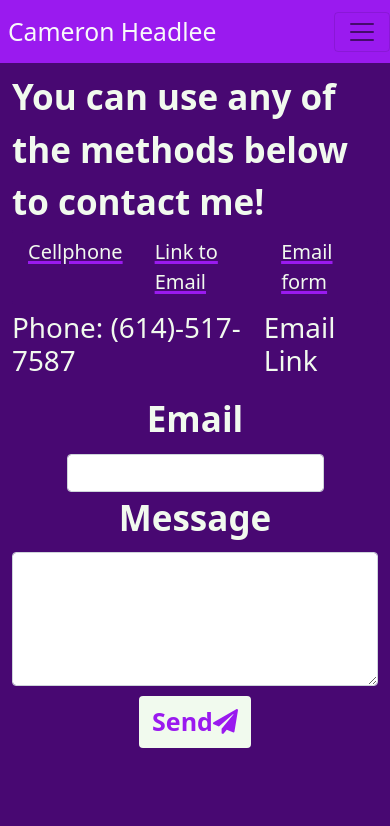
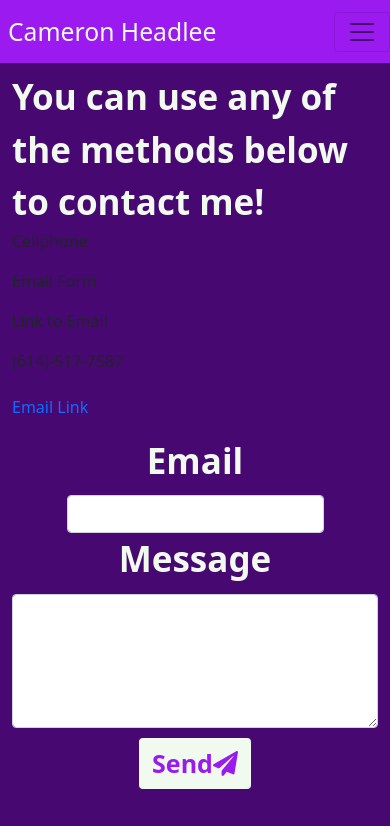
Before and after one commit to CameronHeadlee/R-Portfolio, a React (Create React App) app: page /Contact in a window 390 px wide. Shown: the top 826 px of the page. Built offline with nearby package versions, Linux system fonts and the light colour scheme.

Commit message:
Fixed spacing and responsiveness on contact page.

```diff
--- a/src/components/pages/Contact.js
+++ b/src/components/pages/Contact.js
@@ -32,20 +32,24 @@ const Contact = () =>  {
                         <p className="below">You can use any of the methods below to contact me!</p>
                     </div>
                 </div>
-                <div className="row">
-                    <div className="col d-flex justify-content-center">
-                        <ListGroup horizontal>
-                            <ListGroup.Item>Cellphone</ListGroup.Item>
-                            <ListGroup.Item>Link to Email</ListGroup.Item>
-                            <ListGroup.Item>Email form</ListGroup.Item>
-                        </ListGroup>
+                <div className="row d-flex justify-content-around">
+                    <div className="col-md-auto">
+                        <p className="method">Cellphone</p>
+                    </div>
+                    <div className="col-md-auto">
+                        <p className="method">Email Form</p>
+                    </div>
+                    <div className="col-md-auto">
+                        <p className="method">Link to Email</p>
                     </div>
                 </div>
-                <div className="row">
-                    <div className="col d-flex justify-content-between">
-                        <h1 className="link">Phone: (614)-517-7587</h1>
-                        <a target="_blank" rel="noreferrer" href = "mailto: camhcodes11@gmail.com">
-                            <h1 className="link">Email Link</h1>
+                <div className="row d-flex justify-content-between">
+                    <div className="col-md-auto">
+                        <p className="cell">(614)-517-7587</p>
+                    </div>
+                    <div className="col-md-auto">
+                        <a target="_blank" rel="noreferrer" href="mailto: camhcodes11@gmail.com">
+                            <p className="link">Email Link</p>
                         </a>
                     </div>
                 </div>
@@ -54,7 +58,7 @@ const Contact = () =>  {
                     <div className="col d-flex justify-content-center">
                         <Form.Group controlId="exampleForm.ControlInput1">
                             <Form.Label className="phone d-flex justify-content-center">Email</Form.Label>
-                                <Form.Control type="email" name="user_email" />
+                            <Form.Control type="email" name="user_email"/>
                         </Form.Group>
                     </div>
                 </div>
@@ -62,7 +66,7 @@ const Contact = () =>  {
                     <div className="col">
                         <Form.Group controlId="exampleForm.ControlTextarea1">
                             <Form.Label className="phone d-flex justify-content-center">Message</Form.Label>
-                                <Form.Control as="textarea" name="message" rows={5}/>
+                            <Form.Control as="textarea" name="message" rows={5}/>
                         </Form.Group>
                     </div>
                 </div>
@@ -70,7 +74,7 @@ const Contact = () =>  {
                     <div className="col d-flex justify-content-center">
                         <Button variant="outline-mail" type="submit">
                             Send
-                            <FontAwesomeIcon icon="paper-plane" />
+                            <FontAwesomeIcon icon="paper-plane"/>
                         </Button>
                     </div>
                 </div>
```
